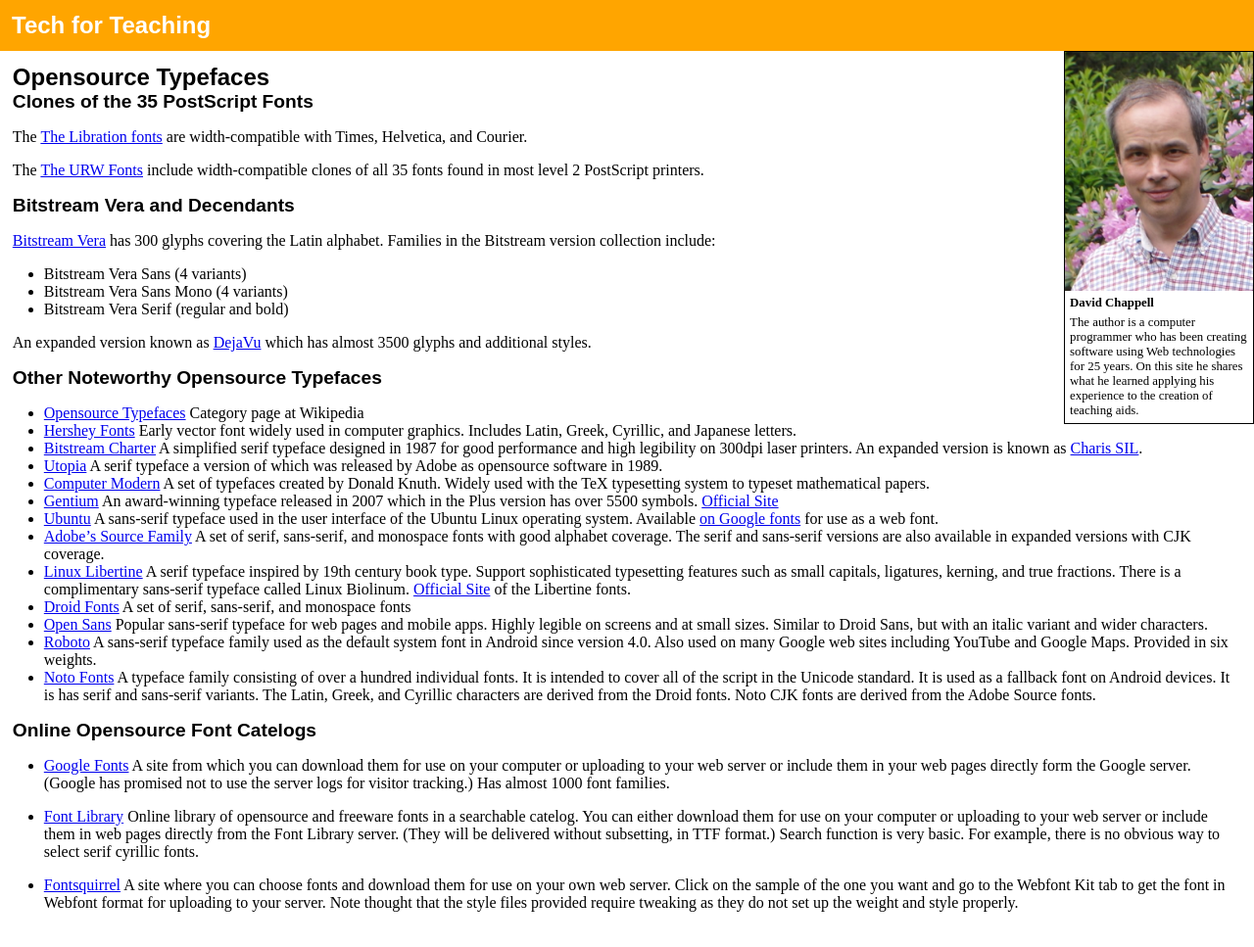
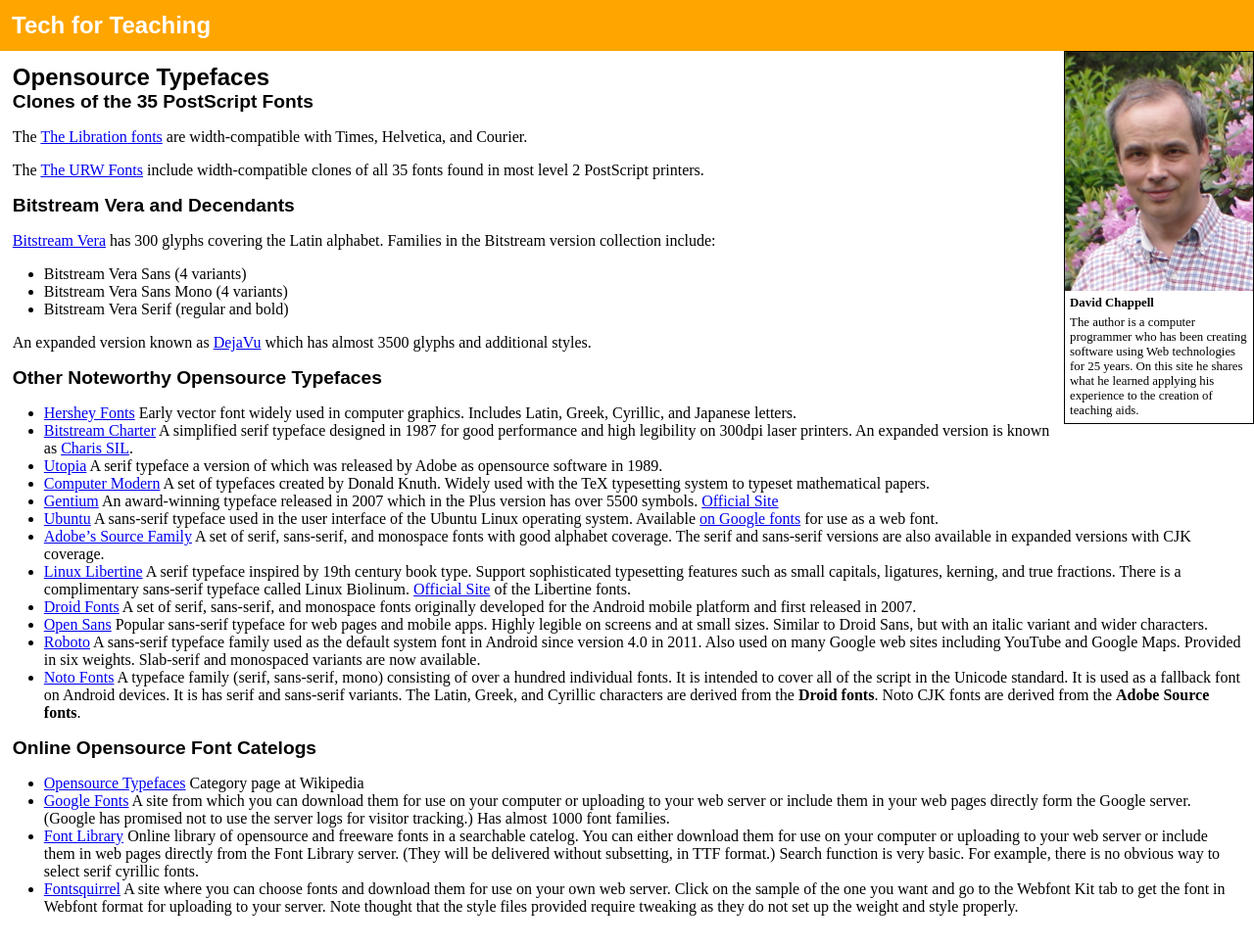
Before and after one commit to david672orford/tech-for-teaching, a Jekyll site: the page built from typefaces/opensource/index.md, in a window 1280 px wide. Shown: the whole page at 98% size. Built offline with Jekyll 4.4.1, drawn with Linux system fonts in a browser that asks for light colours; our own code applies the rules of GitHub Pages for plain Markdown files.

```diff
--- a/typefaces/opensource/index.md
+++ b/typefaces/opensource/index.md
@@ -57,31 +55,35 @@
   typeface called Linux Biolinum.
   [Official Site](http://libertine-fonts.org/) of the Libertine fonts.
 * [Droid Fonts](https://en.wikipedia.org/wiki/Droid_fonts)
-  A set of serif, sans-serif, and monospace fonts
+  A set of serif, sans-serif, and monospace fonts originally developed for the
+  Android mobile platform and first released in 2007.
 * [Open Sans](https://en.wikipedia.org/wiki/Open_Sans)
   Popular sans-serif typeface for web pages and mobile apps. Highly legible on screens
   and at small sizes. Similar to Droid Sans, but with an italic variant
   and wider characters.
 * [Roboto](https://en.wikipedia.org/wiki/Roboto)
   A sans-serif typeface family used as the default system font in Android since
-  version 4.0. Also used on many Google web sites including YouTube and Google Maps.
-  Provided in six weights.
+  version 4.0 in 2011. Also used on many Google web sites including YouTube and
+  Google Maps. Provided in six weights. Slab-serif and monospaced variants
+  are now available.
 * [Noto Fonts](https://en.wikipedia.org/wiki/Noto_fonts)
-  A typeface family consisting of over a hundred individual fonts. It is intended
-  to cover all of the script in the Unicode standard. It is used as a fallback
-  font on Android devices. It is has serif and sans-serif variants. The Latin,
-  Greek, and Cyrillic characters are derived from the Droid fonts. Noto CJK
-  fonts are derived from the Adobe Source fonts.
+  A typeface family (serif, sans-serif, mono) consisting of over a hundred
+  individual fonts. It is intended to cover all of the script in the Unicode
+  standard. It is used as a fallback font on Android devices. It is has serif
+  and sans-serif variants. The Latin, Greek, and Cyrillic characters are
+  derived from the <b>Droid fonts</b>. Noto CJK fonts are derived from the
+  <b>Adobe Source fonts</b>.
 
 ## Online Opensource Font Catelogs
 
+* [Opensource Typefaces](https://en.wikipedia.org/wiki/Category:Open-source_typefaces)
+  Category page at Wikipedia
 * [Google Fonts](https://fonts.google.com/)
   A site from which you can
   download them for use on your computer or uploading to your web server or
   include them in your web pages directly form the Google server. (Google
   has promised not to use the server logs for visitor tracking.)
   Has almost 1000 font families.
-
 * [Font Library](https://fontlibrary.org/)
   Online library of opensource and freeware fonts in a searchable catelog.
   You can either download them for use on your computer or uploading
@@ -89,7 +91,6 @@
   Library server. (They will be delivered without subsetting, in TTF format.)
   Search function is very basic. For example, there is no obvious way
   to select serif cyrillic fonts.
-
 * [Fontsquirrel](https://www.fontsquirrel.com/)
   A site where you can choose fonts and download them for use on your own web
   server. Click on the sample of the one you want and go to the Webfont Kit tab
```
Also changed, not shown: other parts of typefaces/opensource/index.md (+0 -2 lines), software/index.md (+0 -2 lines), software/libreoffice/index.md (+7 -1 lines), typefaces/standard/index.md (+11 -8 lines).
